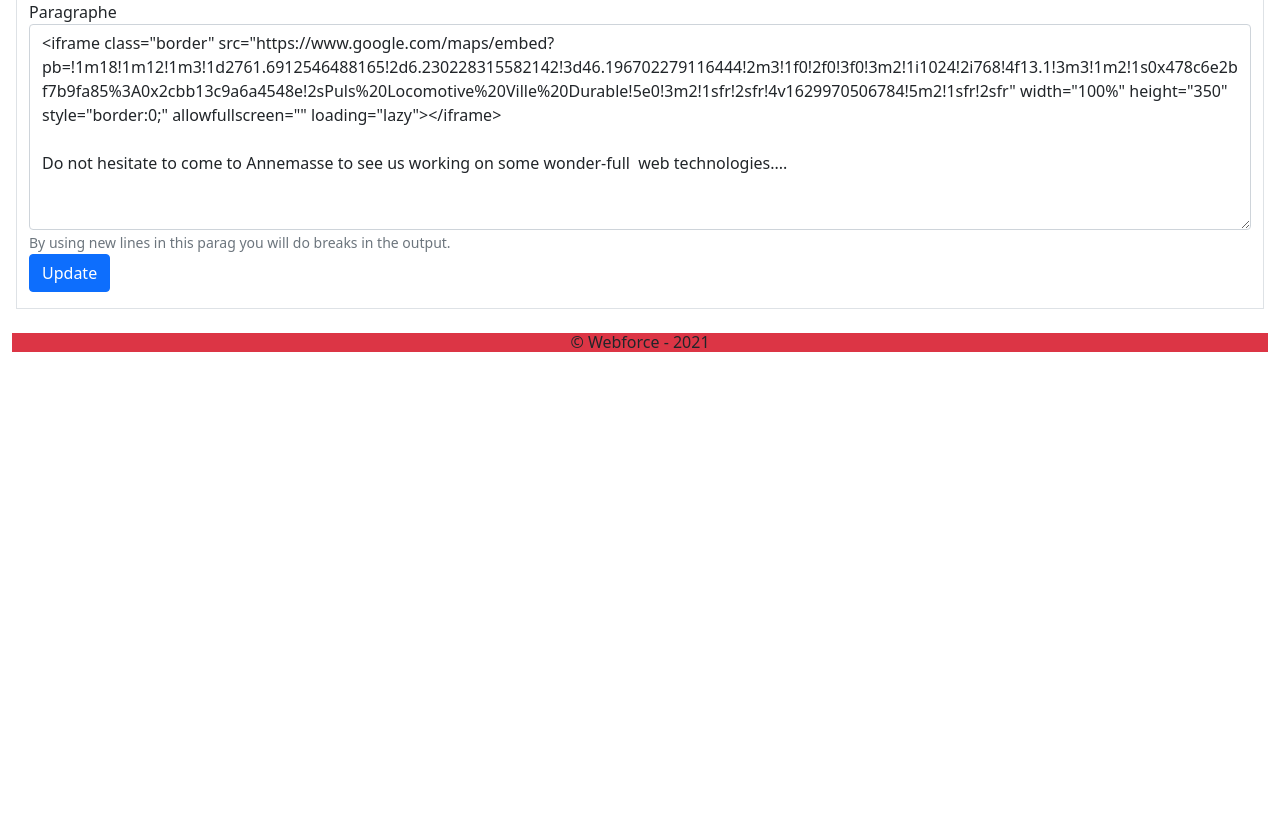
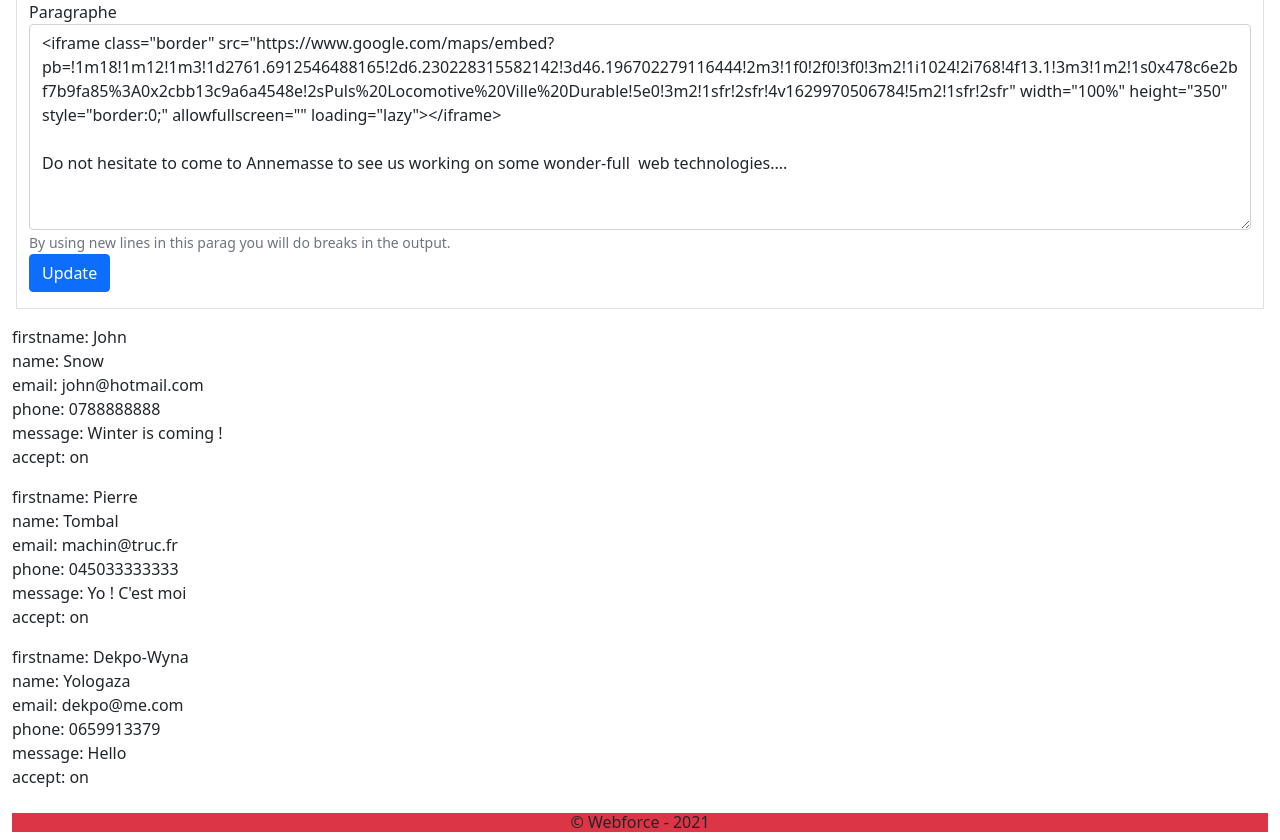
Before and after one commit to dekpo/phpSmallCMS, a PHP site: page /admin/adm_contact.php in a window 1280 px wide. Shown: the part 176-1016 px from the top of the page. Before the commit the page ends 528 px from the top, so only its background shows below. Run offline with PHP 8.4, Linux system fonts and the light colour scheme; the visitor is signed in with stand-in values (Sample User, id 1).

Commit message:
Added a loop to display contacts in admin page...

```diff
--- a/admin/adm_contact.php
+++ b/admin/adm_contact.php
@@ -38,6 +38,23 @@ if (!empty($_POST)) {
                 </form>
             </div>
         </div>
+        <div class="row">
+            <div class="col">
+                <?php
+                $scan = scandir("../assets/contact/forms", SCANDIR_SORT_DESCENDING);
+                //print_r_pre($scan);
+                foreach ($scan as $k=>$v){
+                    if ($v != "." && $v != "..") {
+                        ?>
+                        <p>
+                        <?php echo nl2br(readAllTxt("../assets/contact/forms/".$v)); ?>
+                        </p>
+                        <?php
+                    }
+                }
+                ?>
+            </div>
+        </div>
     </div>
     <!-- Footer -->
     <?php include("../parts/footer.php") ?>
--- /dev/null
+++ b/assets/contact/forms/2021-08-26_12-12-30.txt
@@ -0,0 +1,6 @@
+firstname: John
+name: Snow
+email: john@hotmail.com
+phone: 0788888888
+message: Winter is coming !
+accept: on
```
